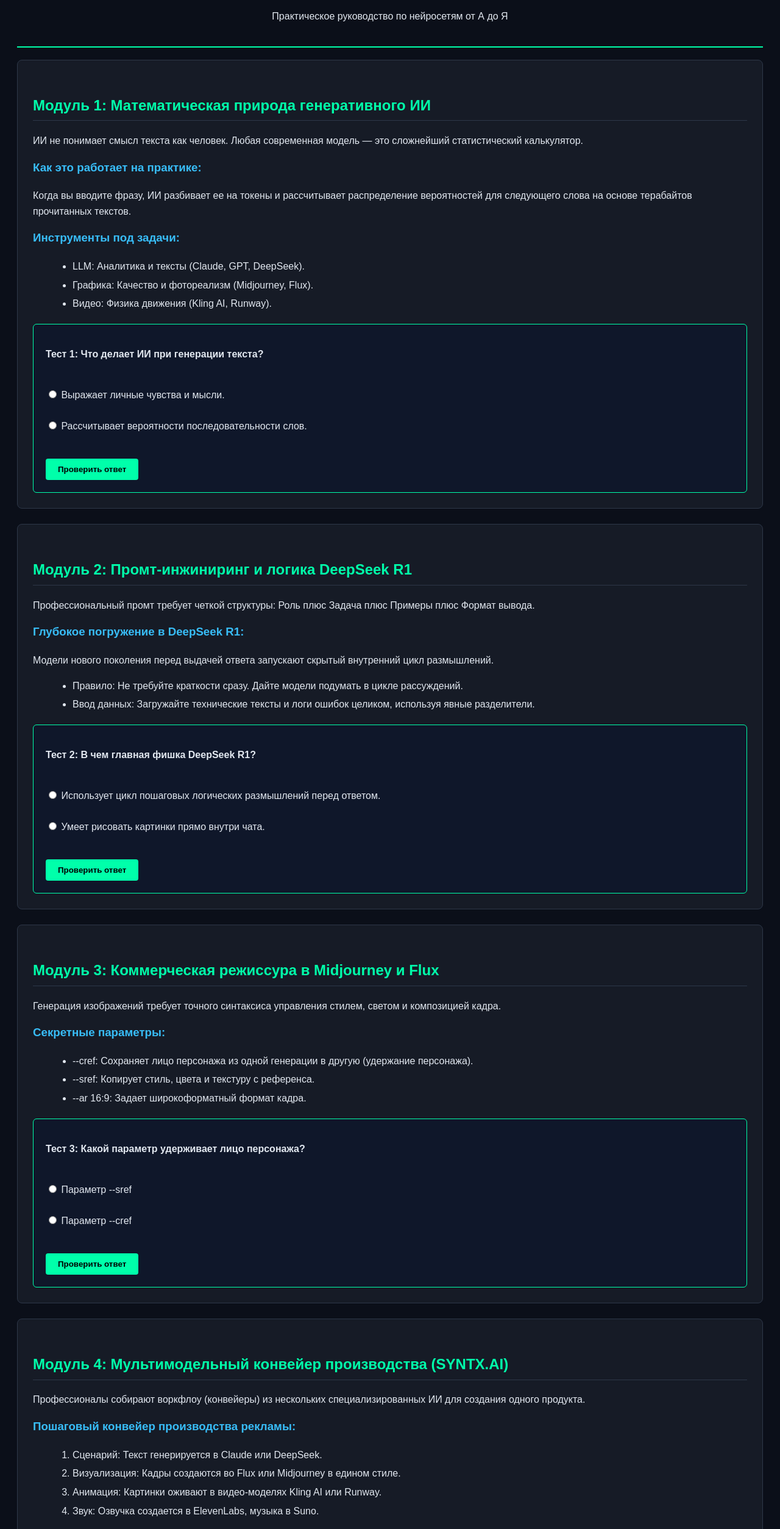
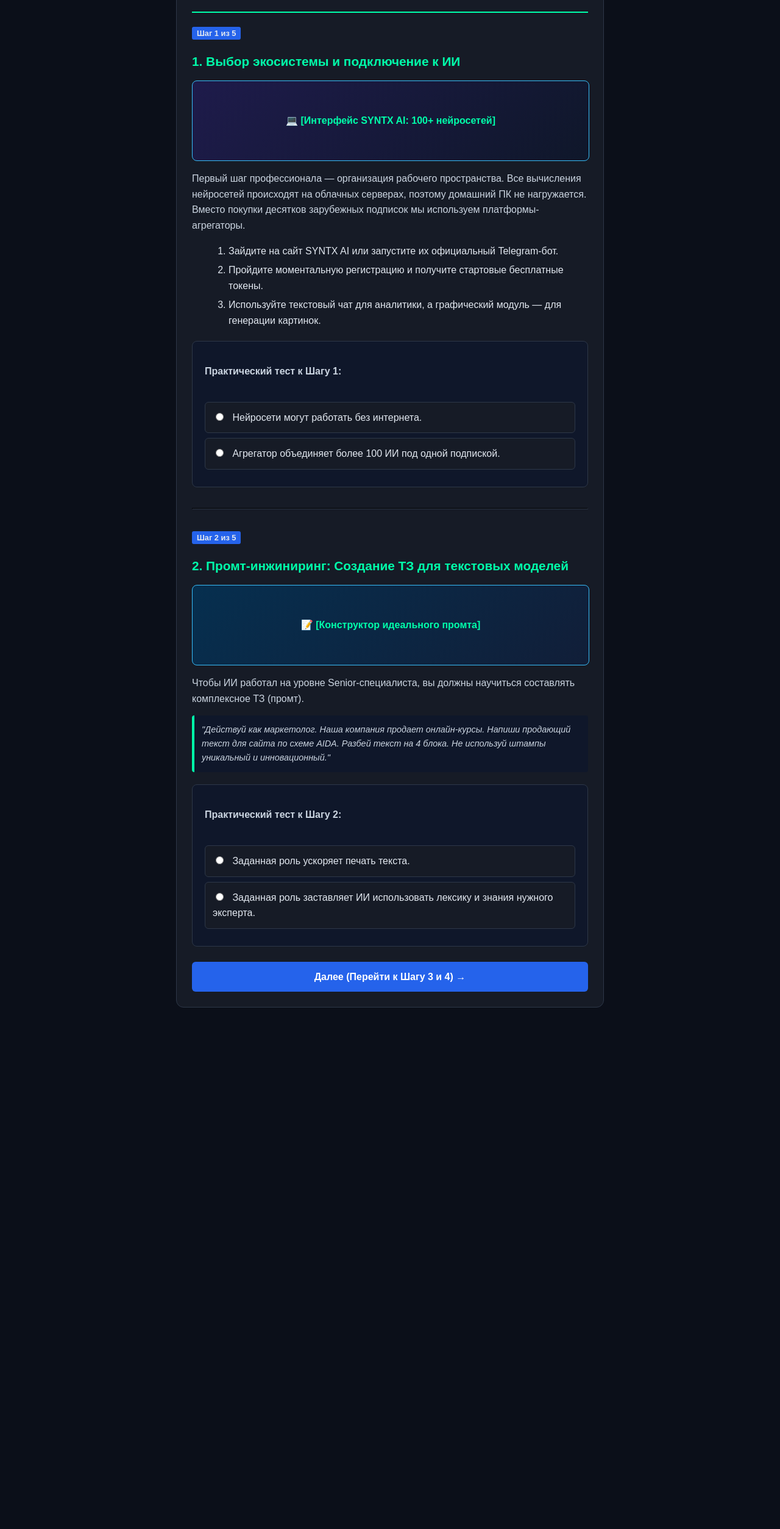
Before and after one commit to PEShhoeva5/ai-academy, a plain HTML site: page index.html in a window 1280 px wide. Shown: the part 108-2615 px from the top of the page at 61% size. After the commit the page ends 1788 px from the top, so only its background shows below. Drawn offline with Linux system fonts and the light colour scheme.

Commit message:
Add files via upload

```diff
--- a/index.html
+++ b/index.html
@@ -1,137 +1,65 @@
 <!DOCTYPE html>
 <html lang="ru">
 <head>
-    <meta charset="UTF-8">
+    <meta charset="utf-8">
     <meta name="viewport" content="width=device-width, initial-scale=1.0">
-    <title>Академия ИИ: Полный курс</title>
+    <title>Академия ИИ: Часть 1</title>
     <style>
-        body { background-color: #0b0f19; color: #e2e8f0; font-family: sans-serif; line-height: 1.6; padding: 20px; }
-        header { text-align: center; border-bottom: 2px solid #00ffaa; padding-bottom: 20px; margin-bottom: 20px; }
-        h1 { color: #fff; }
-        h2 { color: #00ffaa; margin-top: 30px; border-bottom: 1px solid #2d3748; padding-bottom: 5px; }
-        h3 { color: #38bdf8; margin-top: 15px; }
-        .block { background-color: #161b26; padding: 25px; border-radius: 8px; margin-bottom: 25px; border: 1px solid #2d3748; }
-        ul, ol { margin-left: 25px; margin-bottom: 15px; }
-        li { margin-bottom: 5px; }
-        .quiz { background-color: #0f172a; padding: 20px; border-radius: 6px; margin-top: 20px; border: 1px solid #00ffaa; }
-        .btn { background-color: #00ffaa; color: #000; border: none; padding: 10px 20px; font-weight: bold; border-radius: 4px; cursor: pointer; margin-top: 15px; }
-        .res { margin-top: 15px; font-weight: bold; display: none; padding: 10px; border-radius: 4px; }
+        body { background-color: #0b0f19; color: #e2e8f0; font-family: sans-serif; padding: 20px; line-height: 1.6; }
+        .box { max-width: 650px; margin: 0 auto; background-color: #161b26; padding: 25px; border-radius: 12px; border: 1px solid #2d3748; }
+        h1 { text-align: center; color: #fff; margin-bottom: 20px; border-bottom: 2px solid #00ffaa; padding-bottom: 15px; font-size: 1.6rem; }
+        h2 { color: #00ffaa; font-size: 1.3rem; margin-bottom: 15px; }
+        h3 { color: #38bdf8; margin-top: 15px; font-size: 1.1rem; }
+        p { color: #cbd5e1; margin-bottom: 12px; }
+        ul, ol { margin-left: 20px; margin-bottom: 15px; }
+        li { margin-bottom: 6px; }
+        .pic { width: 100%; height: 130px; background: linear-gradient(135deg, #1e1b4b, #0f172a); border-radius: 8px; margin: 15px 0; border: 1px solid #38bdf8; display: flex; align-items: center; justify-content: center; font-weight: bold; color: #00ffaa; }
+        .quiz { background: #0f172a; padding: 20px; border-radius: 8px; margin-top: 20px; border: 1px solid #2d3748; }
+        .opt { display: block; background: #161b26; padding: 12px; border-radius: 6px; margin-bottom: 8px; cursor: pointer; border: 1px solid #2d3748; }
+        .opt input { margin-right: 10px; }
+        .msg { display: none; margin-top: 10px; padding: 10px; border-radius: 4px; font-weight: bold; }
+        .yes input:checked ~ .msg { display: block; background: rgba(0, 255, 170, 0.1); color: #00ffaa; border: 1px solid #00ffaa; }
+        .no input:checked ~ .msg { display: block; background: rgba(255, 74, 74, 0.1); color: #ff4a4a; border: 1px solid #ff4a4a; }
+        .btn-next { display: block; background-color: #2563eb; color: #fff; border: none; padding: 12px; font-weight: bold; border-radius: 6px; text-decoration: none; text-align: center; margin-top: 25px; font-size: 1rem; }
     </style>
 </head>
 <body>
+    <div class="box">
+        <h1>Академия ИИ: Полное обучение</h1>
 
-    <header>
-        <h1>ПРО-Академия ИИ: Полный курс</h1>
-        <p>Практическое руководство по нейросетям от А до Я</p>
-    </header>
+        <!-- ШАГ 1 -->
+        <span style="background:#2563eb; padding:3px 8px; border-radius:3px; font-size:0.8rem; font-weight:bold;">Шаг 1 из 5</span>
+        <h2>1. Выбор экосистемы и подключение к ИИ</h2>
+        <div class="pic">💻 [Интерфейс SYNTX AI: 100+ нейросетей]</div>
+        <p>Первый шаг профессионала — организация рабочего пространства. Все вычисления нейросетей происходят на облачных серверах, поэтому домашний ПК не нагружается. Вместо покупки десятков зарубежных подписок мы используем платформы-агрегаторы.</p>
+        <ol>
+            <li>Зайдите на сайт SYNTX AI или запустите их официальный Telegram-бот.</li>
+            <li>Пройдите моментальную регистрацию и получите стартовые бесплатные токены.</li>
+            <li>Используйте текстовый чат для аналитики, а графический модуль — для генерации картинок.</li>
+        </ol>
+        <div class="quiz">
+            <p><strong>Практический тест к Шагу 1:</strong></p><br>
+            <label class="opt no"><input type="radio" name="ans1"> Нейросети могут работать без интернета.<div class="msg">❌ Неверно. Интернет обязателен.</div></label>
+            <label class="opt yes"><input type="radio" name="ans1"> Агрегатор объединяет более 100 ИИ под одной подпиской.<div class="msg">🎉 Абсолютно верно! Это экономит деньги.</div></label>
+        </div>
 
-    <!-- МОДУЛЬ 1 -->
-    <div class="block">
-        <h2>Модуль 1: Математическая природа генеративного ИИ</h2>
-        <p>ИИ не понимает смысл текста как человек. Любая современная модель — это сложнейший статистический калькулятор.</p>
-        <h3>Как это работает на практике:</h3>
-        <p>Когда вы вводите фразу, ИИ разбивает ее на токены и рассчитывает распределение вероятностей для следующего слова на основе терабайтов прочитанных текстов.</p>
-        <h3>Инструменты под задачи:</h3>
-        <ul>
-            <li>LLM: Аналитика и тексты (Claude, GPT, DeepSeek).</li>
-            <li>Графика: Качество и фотореализм (Midjourney, Flux).</li>
-            <li>Видео: Физика движения (Kling AI, Runway).</li>
-        </ul>
+        <br><hr style="border-color:#2d3748;"><br>
 
+        <!-- ШАГ 2 -->
+        <span style="background:#2563eb; padding:3px 8px; border-radius:3px; font-size:0.8rem; font-weight:bold;">Шаг 2 из 5</span>
+        <h2>2. Промт-инжиниринг: Создание ТЗ для текстовых моделей</h2>
+        <div class="pic" style="background: linear-gradient(135deg, #062f4f, #111e38);">📝 [Конструктор идеального промта]</div>
+        <p>Чтобы ИИ работал на уровне Senior-специалиста, вы должны научиться составлять комплексное ТЗ (промт).</p>
+        <p style="background:#0f172a; padding:12px; border-left:4px solid #00ffaa; font-style:italic; border-radius:4px; font-size:0.9rem;">
+            "Действуй как маркетолог. Наша компания продает онлайн-курсы. Напиши продающий текст для сайта по схеме AIDA. Разбей текст на 4 блока. Не используй штампы уникальный и инновационный."
+        </p>
         <div class="quiz">
-            <p><strong>Тест 1: Что делает ИИ при генерации текста?</strong></p>
-            <br>
-            <input type="radio" name="q1" id="q1_1"> Выражает личные чувства и мысли.<br><br>
-            <input type="radio" name="q1" id="q1_2"> Рассчитывает вероятности последовательности слов.<br><br>
-            <button class="btn" onclick="var r=document.getElementById('r1'); r.style.display='block'; if(document.getElementById('q1_2').checked){ r.style.color='#00ffaa'; r.innerText='Правильно!'; }else{ r.style.color='#ff4a4a'; r.innerText='Неверно. Попробуйте еще раз.'; }">Проверить ответ</button>
-            <div id="r1" class="res"></div>
+            <p><strong>Практический тест к Шагу 2:</strong></p><br>
+            <label class="opt no"><input type="radio" name="ans2"> Заданная роль ускоряет печать текста.<div class="msg">❌ Неверно. Скорость не меняется.</div></label>
+            <label class="opt yes"><input type="radio" name="ans2"> Заданная роль заставляет ИИ использовать лексику и знания нужного эксперта.<div class="msg">🎉 Правильно! Это убирает разговорные шаблоны.</div></label>
         </div>
+
+        <a href="page2.html" class="btn-next">Далее (Перейти к Шагу 3 и 4) →</a>
     </div>
-
-    <!-- МОДУЛЬ 2 -->
-    <div class="block">
-        <h2>Модуль 2: Промт-инжиниринг и логика DeepSeek R1</h2>
-        <p>Профессиональный промт требует четкой структуры: Роль плюс Задача плюс Примеры плюс Формат вывода.</p>
-        <h3>Глубокое погружение в DeepSeek R1:</h3>
-        <p>Модели нового поколения перед выдачей ответа запускают скрытый внутренний цикл размышлений.</p>
-        <ul>
-            <li>Правило: Не требуйте краткости сразу. Дайте модели подумать в цикле рассуждений.</li>
-            <li>Ввод данных: Загружайте технические тексты и логи ошибок целиком, используя явные разделители.</li>
-        </ul>
-
-        <div class="quiz">
-            <p><strong>Тест 2: В чем главная фишка DeepSeek R1?</strong></p>
-            <br>
-            <input type="radio" name="q2" id="q2_1"> Использует цикл пошаговых логических размышлений перед ответом.<br><br>
-            <input type="radio" name="q2" id="q2_2"> Умеет рисовать картинки прямо внутри чата.<br><br>
-            <button class="btn" onclick="var r=document.getElementById('r2'); r.style.display='block'; if(document.getElementById('q2_1').checked){ r.style.color='#00ffaa'; r.innerText='Правильно!'; }else{ r.style.color='#ff4a4a'; r.innerText='Неверно. Попробуйте еще раз.'; }">Проверить ответ</button>
-            <div id="r2" class="res"></div>
-        </div>
-    </div>
-
-    <!-- МОДУЛЬ 3 -->
-    <div class="block">
-        <h2>Модуль 3: Коммерческая режиссура в Midjourney и Flux</h2>
-        <p>Генерация изображений требует точного синтаксиса управления стилем, светом и композицией кадра.</p>
-        <h3>Секретные параметры:</h3>
-        <ul>
-            <li>--cref: Сохраняет лицо персонажа из одной генерации в другую (удержание персонажа).</li>
-            <li>--sref: Копирует стиль, цвета и текстуру с референса.</li>
-            <li>--ar 16:9: Задает широкоформатный формат кадра.</li>
-        </ul>
-
-        <div class="quiz">
-            <p><strong>Тест 3: Какой параметр удерживает лицо персонажа?</strong></p>
-            <br>
-            <input type="radio" name="q3" id="q3_1"> Параметр --sref<br><br>
-            <input type="radio" name="q3" id="q3_2"> Параметр --cref<br><br>
-            <button class="btn" onclick="var r=document.getElementById('r3'); r.style.display='block'; if(document.getElementById('q3_2').checked){ r.style.color='#00ffaa'; r.innerText='Правильно!'; }else{ r.style.color='#ff4a4a'; r.innerText='Неверно. Попробуйте еще раз.'; }">Проверить ответ</button>
-            <div id="r3" class="res"></div>
-        </div>
-    </div>
-
-    <!-- МОДУЛЬ 4 -->
-    <div class="block">
-        <h2>Модуль 4: Мультимодельный конвейер производства (SYNTX.AI)</h2>
-        <p>Профессионалы собирают воркфлоу (конвейеры) из нескольких специализированных ИИ для создания одного продукта.</p>
-        <h3>Пошаговый конвейер производства рекламы:</h3>
-        <ol>
-            <li>Сценарий: Текст генерируется в Claude или DeepSeek.</li>
-            <li>Визуализация: Кадры создаются во Flux или Midjourney в едином стиле.</li>
-            <li>Анимация: Картинки оживают в видео-моделях Kling AI или Runway.</li>
-            <li>Звук: Озвучка создается в ElevenLabs, музыка в Suno.</li>
-        </ol>
-
-        <div class="quiz">
-            <p><strong>Тест 4: Что такое мультимодельный подход?</strong></p>
-            <br>
-            <input type="radio" name="q4" id="q4_1"> Последовательное использование разных ИИ (текст, затем фото, затем видео).<br><br>
-            <input type="radio" name="q4" id="q4_2"> Работа строго в одной текстовой нейросети.<br><br>
-            <button class="btn" onclick="var r=document.getElementById('r4'); r.style.display='block'; if(document.getElementById('q4_1').checked){ r.style.color='#00ffaa'; r.innerText='Правильно!'; }else{ r.style.color='#ff4a4a'; r.innerText='Неверно. Попробуйте еще раз.'; }">Проверить ответ</button>
-            <div id="r4" class="res"></div>
-        </div>
-    </div>
-
-    <!-- МОДУЛЬ 5 -->
-    <div class="block">
-        <h2>Модуль 5: Архитектура ИИ-Агентов и автоматизация</h2>
-        <p>ИИ-Агенты — это автономные программы, которые используют нейросеть как мозг, но умеют сами совершать действия через внешние инструменты.</p>
-        <h3>Сферы применения:</h3>
-        <ul>
-            <li>Автоматические продажи: Агент сам ловит лид в CRM, пишет письмо через ИИ и отправляет клиенту.</li>
-            <li>Аналитика: ИИ обходит сайты конкурентов, собирает цены и составляет утреннюю таблицу.</li>
-            <li>Сборка без кода: Цепочки агентов настраиваются в сервисах Make или n8n.</li>
-        </ul>
-
-        <div class="quiz">
-            <p><strong>Тест 5: Чем агент отличается от обычного чат-бота?</strong></p>
-            <br>
-            <input type="radio" name="q5" id="q5_1"> Он умеет использовать смайлики в тексте.<br><br>
-            <input type="radio" name="q5" id="q5_2"> Способностью автономно выполнять цепочки действий во внешних программах.<br><br>
-            <button class="btn" onclick="var r=document.getElementById('r5'); r.style.display='block'; if(document.getElementById('q5_2').checked){ r.style.color='#00ffaa'; r.innerText='Правильно!'; }else{ r.style.color='#ff4a4a'; r.innerText='Неверно. Попробуйте еще раз.'; }">Проверить ответ</button>
-            <div id="r5" class="res"></div>
-        </div>
-    </div>
-
 </body>
 </html>
```
Also changed, not shown: page2.html (added, +70 -0 lines), page3.html (added, +70 -0 lines).
